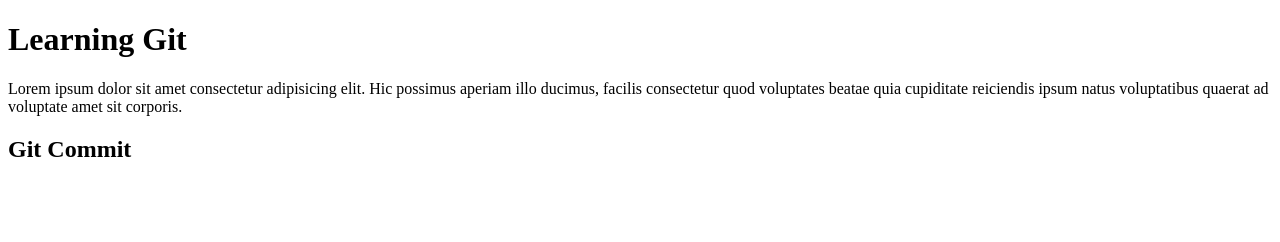
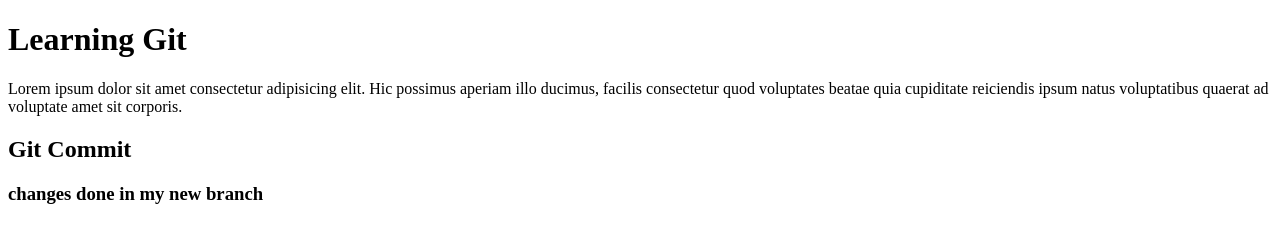
Before and after one commit to anu1134/fsrnl48-git, a plain HTML site: page index.html in a window 1280 px wide. Drawn offline with Linux system fonts and the light colour scheme.

Commit message:
new h3 header

```diff
--- a/index.html
+++ b/index.html
@@ -9,5 +9,6 @@
     <h1>Learning Git</h1>
     <p>Lorem ipsum dolor sit amet consectetur adipisicing elit. Hic possimus aperiam illo ducimus, facilis consectetur quod voluptates beatae quia cupiditate reiciendis ipsum natus voluptatibus quaerat ad voluptate amet sit corporis.</p>
     <h2>Git Commit</h2>
+    <h3>changes done in my new branch</h3>
 </body>
 </html>
```
